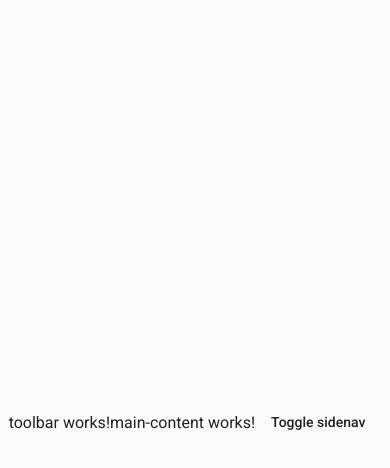
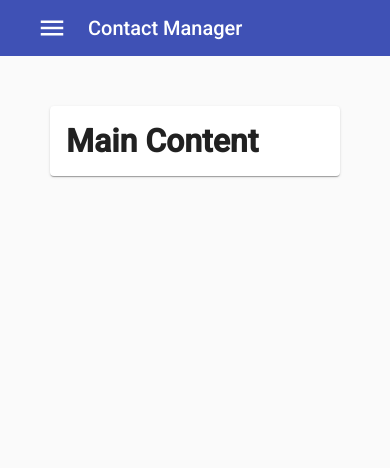
Before and after one commit to kotekirkitadze/AngularMaterialApp, an Angular app: page /contactmanager in a window 390 px wide. Shown: the top 468 px of the page. Built offline with nearby package versions, Linux system fonts and the light colour scheme.

Commit message:
responsive added on side bar

```diff
--- a/src/app/contactmanager/components/main-content/main-content.component.html
+++ b/src/app/contactmanager/components/main-content/main-content.component.html
@@ -1 +1,3 @@
-<p>main-content works!</p>
+<mat-card>
+  <h1>Main Content</h1>
+</mat-card>
--- a/src/app/contactmanager/components/sidenav/sidenav.component.css
+++ b/src/app/contactmanager/components/sidenav/sidenav.component.css
@@ -9,11 +9,15 @@
 .app-sidenav-content {
   display: flex;
   height: 100%;
-  align-items: center;
-  justify-content: center;
+  flex-direction: column;
 }
 
 .app-sidenav {
   width: 240px;
   /* padding: 20px; */
 }
+
+
+.wrapper{
+  margin: 50px;
+}
--- a/src/app/contactmanager/components/sidenav/sidenav.component.html
+++ b/src/app/contactmanager/components/sidenav/sidenav.component.html
@@ -1,7 +1,10 @@
-
+<!--
 
 <mat-drawer-container class="app-sidenav-container" autosize>
-   <mat-sidenav #sidenav class="app-sidenav">
+   <mat-sidenav #sidenav class="app-sidenav"
+    opened="true"
+    mode="side"
+    mat-elevation-z110>
     <mat-toolbar color="primary">
       Contacts
     </mat-toolbar>
@@ -22,3 +25,28 @@
   </div>
 
 </mat-drawer-container>
+
+ -->
+
+<mat-drawer-container class="app-sidenav-container" autosize>
+  <mat-drawer #drawer class="app-sidenav mat-elevation-z10"
+    [mode]="isScreenSmall ? 'over': 'side'"
+    [opened]="!isScreenSmall" >
+    <mat-toolbar color="primary">
+      Contacts
+    </mat-toolbar>
+    <mat-list role="list">
+      <mat-list-item role="listitem">Item 1</mat-list-item>
+      <mat-list-item role="listitem">Item 2</mat-list-item>
+      <mat-list-item role="listitem">Item 3</mat-list-item>
+    </mat-list>
+  </mat-drawer>
+
+  <div class="app-sidenav-content">
+    <app-toolbar (toggleSidenav)="drawer.toggle()"></app-toolbar>
+    <div class="wrapper">
+      <router-outlet></router-outlet>
+    </div>
+  </div>
+
+</mat-drawer-container>
--- a/src/app/contactmanager/components/sidenav/sidenav.component.ts
+++ b/src/app/contactmanager/components/sidenav/sidenav.component.ts
@@ -1,4 +1,7 @@
 import { Component, OnInit } from '@angular/core';
+import { BreakpointObserver } from '@angular/cdk/layout'
+
+const SMALL_WIDTH_BREAKPOINT = 720;
 
 @Component({
   selector: 'app-sidenav',
@@ -6,10 +9,18 @@ import { Component, OnInit } from '@angular/core';
   styleUrls: ['./sidenav.component.css']
 })
 export class SidenavComponent implements OnInit {
-  constructor() { }
-  showFiller = false;
+  constructor(private breakpointObserver: BreakpointObserver) { }
+  public isScreenSmall: boolean;
+  ngOnInit(): void {
 
-  ngOnInit(): void {
+    this.breakpointObserver.observe([
+      `(max-width: ${SMALL_WIDTH_BREAKPOINT}px)`
+    ]).subscribe(
+      state => {
+        this.isScreenSmall = state.matches
+      }
+    )
+
   }
 
 }
--- a/src/app/contactmanager/components/toolbar/toolbar.component.css
+++ b/src/app/contactmanager/components/toolbar/toolbar.component.css
@@ -0,0 +1,25 @@
+.toggle-sidenav{
+  display: none;
+
+  padding: 0;
+  margin: 8px;
+  min-width: 56px;
+
+}
+
+
+@media (max-width: 720px) {
+    .toggle-sidenav{
+      display: flex;
+      align-items: center;
+      justify-content: center;
+    }
+}
+
+mat-icon{
+  font-size: 30px;
+  height: 56px;
+  width: 56px;
+  line-height: 56px;
+  color: white;
+}
--- a/src/app/contactmanager/components/toolbar/toolbar.component.html
+++ b/src/app/contactmanager/components/toolbar/toolbar.component.html
@@ -1 +1,10 @@
-<p>toolbar works!</p>
+<mat-toolbar color="primary">
+
+      <button mat-button
+              (click)="toggleSidenav.emit()"
+              class="toggle-sidenav">
+        <mat-icon>menu</mat-icon>
+      </button>
+
+      <span>Contact Manager</span>
+</mat-toolbar>
--- a/src/app/contactmanager/components/toolbar/toolbar.component.ts
+++ b/src/app/contactmanager/components/toolbar/toolbar.component.ts
@@ -1,4 +1,6 @@
-import { Component, OnInit } from '@angular/core';
+import { EventEmitter } from '@angular/core';
+import { Component, Input, OnInit, Output } from '@angular/core';
+
 
 @Component({
   selector: 'app-toolbar',
@@ -7,6 +9,8 @@ import { Component, OnInit } from '@angular/core';
 })
 export class ToolbarComponent implements OnInit {
 
+  @Output() toggleSidenav = new EventEmitter<void>();
+
   constructor() { }
 
   ngOnInit(): void {
--- a/src/app/shared/material.module.ts
+++ b/src/app/shared/material.module.ts
@@ -5,6 +5,7 @@ import { MatCheckboxModule } from '@angular/material/checkbox';
 import { MatSidenavModule } from '@angular/material/sidenav';
 import { MatToolbarModule } from '@angular/material/toolbar';
 import { MatListModule } from '@angular/material/list';
+import { MatCardModule } from '@angular/material/card';
 
 
 @NgModule({
@@ -15,7 +16,8 @@ import { MatListModule } from '@angular/material/list';
     MatCheckboxModule,
     MatSidenavModule,
     MatToolbarModule,
-    MatListModule
+    MatListModule,
+    MatCardModule
 
   ]
 })
--- a/tsconfig.json
+++ b/tsconfig.json
@@ -5,7 +5,7 @@
     "baseUrl": "./",
     "outDir": "./dist/out-tsc",
     "forceConsistentCasingInFileNames": true,
-    "strict": true,
+    "strict": false,
     "noImplicitReturns": true,
     "noFallthroughCasesInSwitch": true,
     "sourceMap": true,
```
